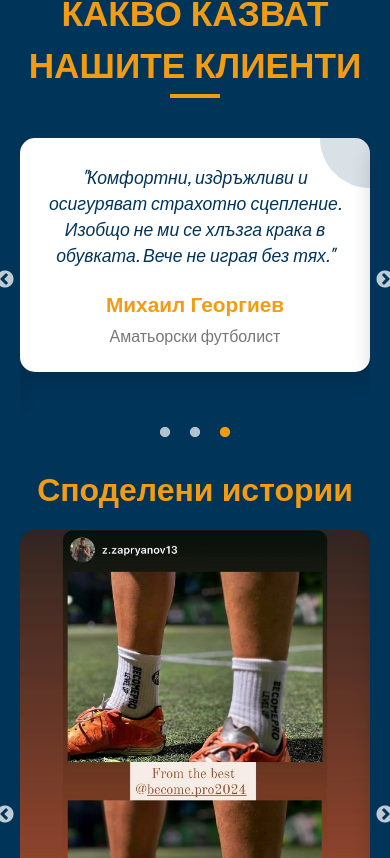
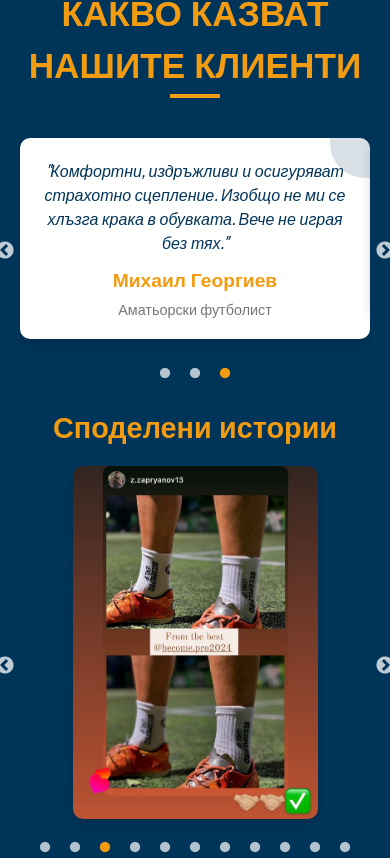
Before and after one commit to al-badarin/Grip-Socks-BecomePro-Website, a React (Vite) app in the folder grip-socks-becomepro/: page / in a window 390 px wide. Shown: the part 4386-5244 px from the top of the page. Built offline with nearby package versions, Linux system fonts and the light colour scheme.

Commit message:
Update Testimonials.module.css

```diff
--- a/grip-socks-becomepro/src/components/Testimonials/Testimonials.module.css
+++ b/grip-socks-becomepro/src/components/Testimonials/Testimonials.module.css
@@ -33,26 +33,28 @@
 
 .testimonial {
   background-color: #ffffff; /* White background */
-  padding: 25px;
-  border-radius: 15px;
-  box-shadow: 0 8px 20px rgba(0, 0, 0, 0.15); /* Stronger box shadow */
+  padding: 20px;
+  border-radius: 10px;
+  box-shadow: 0 4px 10px rgba(0, 0, 0, 0.15); /* Smaller box shadow */
   transition: transform 0.3s ease, box-shadow 0.3s ease;
   position: relative;
   overflow: hidden;
+  max-width: 80%; /* Smaller width */
+  margin: 0 auto; /* Centered */
 }
 
 .testimonial:hover {
-  transform: translateY(-10px) rotate(-1deg); /* Slight rotation on hover */
-  box-shadow: 0 12px 24px rgba(0, 0, 0, 0.3);
+  transform: translateY(-5px) rotate(-1deg); /* Slight rotation on hover */
+  box-shadow: 0 6px 14px rgba(0, 0, 0, 0.25);
 }
 
 .testimonial::before {
   content: '';
   position: absolute;
-  top: -50px;
-  right: -50px;
-  width: 100px;
-  height: 100px;
+  top: -30px;
+  right: -30px;
+  width: 70px;
+  height: 70px;
   background-color: rgba(
     3,
     52,
@@ -64,43 +66,69 @@
 }
 
 .testimonial:hover::before {
-  top: -70px;
-  right: -70px;
+  top: -40px;
+  right: -40px;
 }
 
 .quote {
-  font-size: 1.2rem;
+  font-size: 1rem;
   color: #003459; /* Navy blue text */
   font-style: italic;
-  margin-bottom: 20px;
+  margin-bottom: 10px;
 }
 
 .name {
-  font-size: 1.4rem;
+  font-size: 1.2rem;
   font-weight: bold;
   color: #f39c12; /* Gold color for names */
   margin-bottom: 5px;
 }
 
 .role {
-  font-size: 1.1rem;
+  font-size: 1rem;
   color: #777777;
 }
 
 .storySection {
-  margin-top: 40px;
+  margin-top: 30px;
 }
 
 .storyTitle {
-  font-size: 2rem;
+  font-size: 1.8rem;
   color: #f39c12; /* Gold color */
   margin-bottom: 20px;
 }
 
 .storyCarousel img {
-  width: 100%;
-  border-radius: 15px;
-  box-shadow: 0 8px 20px rgba(0, 0, 0, 0.15); /* Stronger box shadow */
+  width: 90%; /* Make images smaller */
+  margin: 0 auto; /* Center images */
+  border-radius: 10px;
+  box-shadow: 0 4px 10px rgba(0, 0, 0, 0.15); /* Smaller box shadow */
+}
+
+/* Custom styles for the slick dots */
+.slick-dots li button:before {
+  font-size: 12px; /* Increase the size of the dots */
+  color: #ffffff; /* Make the dots white */
+  opacity: 0.7; /* Slight transparency */
+  transition: opacity 0.3s ease;
+}
+
+/* Active dot style */
+.slick-dots li.slick-active button:before {
+  opacity: 1; /* Fully opaque active dot */
+  color: #f39c12; /* Change active dot color to gold */
+}
+
+/* Hover effect for the dots */
+.slick-dots li:hover button:before {
+  opacity: 1; /* Fully opaque on hover */
+  transform: scale(1.2); /* Slightly enlarge the dot on hover */
+}
+
+/* Positioning the dots a bit lower */
+.slick-dots {
+  bottom: -20px; /* Adjust the position of the dots */
 }
 
 /* Responsive Design */
@@ -111,9 +139,13 @@
   }
 
   .testimonial {
-    flex-basis: 80%;
+    flex-basis: 90%;
     max-width: none;
     margin-bottom: 20px;
+  }
+
+  .storyCarousel img {
+    width: 80%; /* Slightly smaller images on tablet */
   }
 }
 
@@ -123,14 +155,18 @@
   }
 
   .quote {
-    font-size: 1.1rem;
+    font-size: 1rem;
   }
 
   .name {
-    font-size: 1.3rem;
+    font-size: 1.2rem;
   }
 
   .role {
-    font-size: 1rem;
+    font-size: 0.9rem;
+  }
+
+  .storyCarousel img {
+    width: 70%; /* Smaller images on mobile */
   }
 }
```
